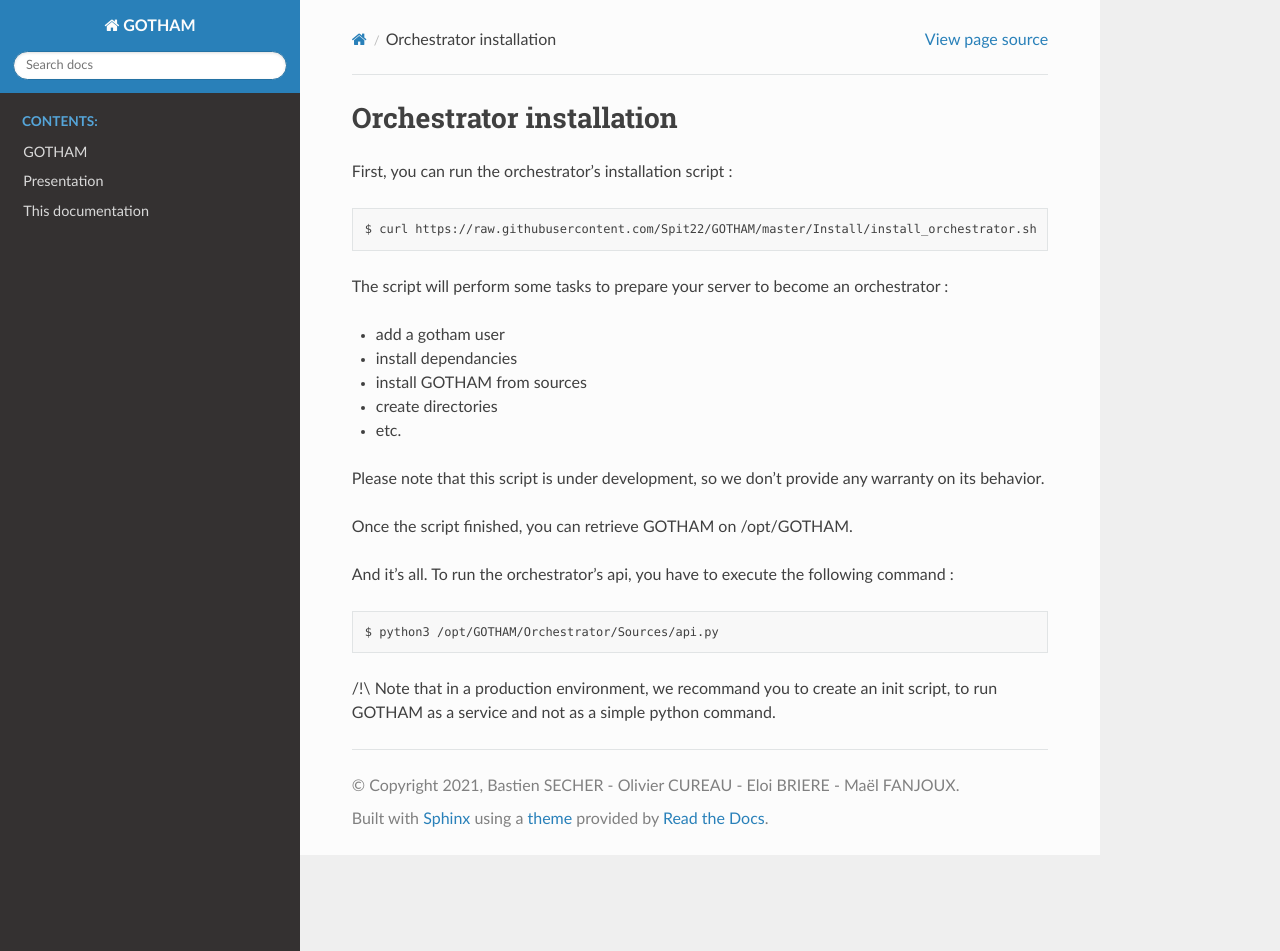
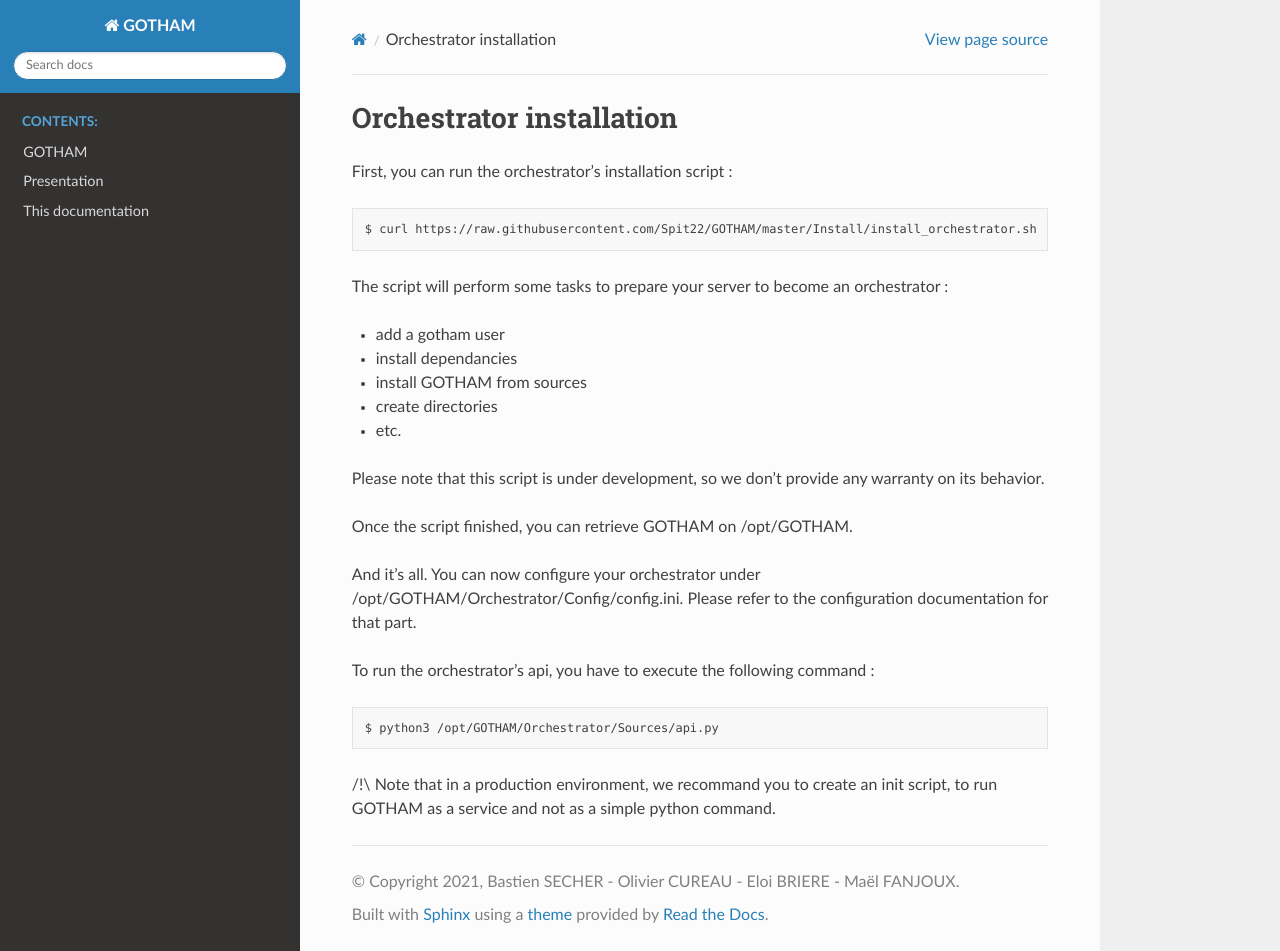
Before and after one commit to Spit22/GOTHAM, a Sphinx documentation site: the page built from Documentation/source/src/install_orchestrator.md, in a window 1280 px wide and 951 px high. Built offline with Sphinx 7.4.7 and the Read the Docs theme 2.0.0, drawn with Linux system fonts in a browser that asks for light colours.

Commit message:
feat{Documentation/source/src/install_orchestrator.md}: redirect to configuration section

````diff
--- a/Documentation/source/src/install_orchestrator.md
+++ b/Documentation/source/src/install_orchestrator.md
@@ -17,7 +17,9 @@ Please note that this script is under development, so we don't provide any warra
 
 Once the script finished, you can retrieve GOTHAM on /opt/GOTHAM.
 
-And it's all. To run the orchestrator's api, you have to execute the following command :
+And it's all. You can now configure your orchestrator under /opt/GOTHAM/Orchestrator/Config/config.ini. Please refer to the configuration documentation for that part.
+
+To run the orchestrator's api, you have to execute the following command :
 
 ```
 $ python3 /opt/GOTHAM/Orchestrator/Sources/api.py
````
